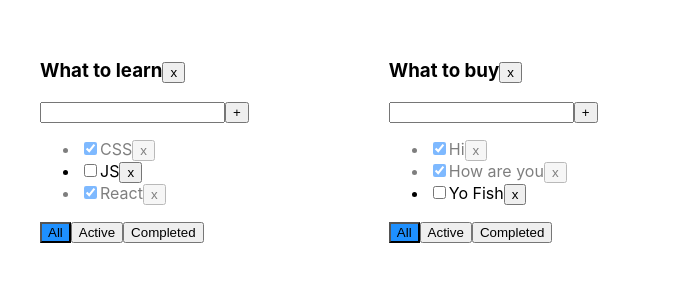
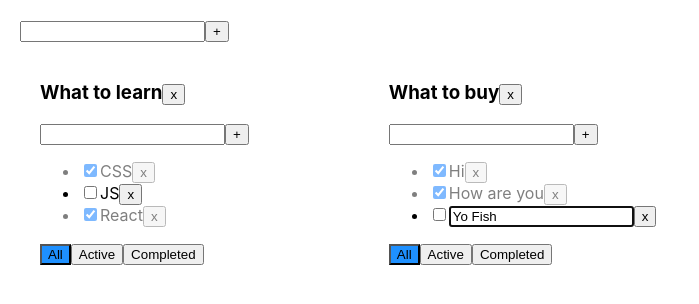
Before and after one commit to antonnur/it-incubator-todolist-ts-01, a React (Create React App) app: page / in a window 1280 px wide. Shown: the top 304 px of the page, without its empty margins (0-699 px from the left). Built offline with nearby package versions, Linux system fonts and the light colour scheme.

Commit message:
PC Home TodoList 06 (End) 2021-09-21

```diff
--- /dev/null
+++ b/src/AddItemForm.tsx
@@ -0,0 +1,46 @@
+import React, {ChangeEvent, KeyboardEvent, useState} from "react";
+
+type AddItemFormPropsType = {
+  addItem: (title: string) => void
+}
+
+function AddItemForm(props: AddItemFormPropsType) {
+  const [title, setTitle] = useState<string>('')
+  const [error, setError] = useState<boolean>(false)
+  const onTitleChangeHandler = (e: ChangeEvent<HTMLInputElement>) => {
+    if (error) {
+      setError(false)
+    }
+    setTitle(e.currentTarget.value)
+  }
+  const onKeyPressAddItem = (e: KeyboardEvent<HTMLInputElement>) => {
+    if (e.key === 'Enter' || e.ctrlKey)
+      addItem()
+  }
+
+  //функция очищаем input
+  const addItem = () => {
+    if (title.trim() !== '' && title !== 'censors-text') {
+      props.addItem(title.trim())
+      setTitle('')
+    } else {
+      setError(true)
+    }
+  }
+
+  return (
+    <div>
+      <input
+        value={title}
+        onChange={onTitleChangeHandler}
+        //добавление task по Enter
+        onKeyPress={onKeyPressAddItem}
+        className={error ? 'error' : ''}
+      />
+      <button onClick={addItem}>+</button>
+      {error && <div className={'error-message'}>{error}</div>}
+    </div>
+  )
+}
+
+export default AddItemForm
--- a/src/App.tsx
+++ b/src/App.tsx
@@ -2,8 +2,7 @@
 import './App.css'
 import {TodoList} from "./TodoList"
 import {v1} from 'uuid'
-// import {Simulate} from "react-dom/test-utils"
-// import keyDown = Simulate.keyDown
+import AddItemForm from "./AddItemForm";
 
 export type FilterValueType = 'all' | 'active' | 'completed'
 
@@ -61,8 +60,17 @@
     setTasks({...tasks})
   }
 
-  const changeFilter = (filter: FilterValueType, todoListId: string) => {
+  const changeTaskTitle = (taskId: string, title: string, todoListId: string) => {
+    tasks[todoListId] = tasks[todoListId].map(t => t.id === taskId ? {...t, title} : t)
+    setTasks({...tasks})
+  }
+
+  const changeTodoListFilter = (filter: FilterValueType, todoListId: string) => {
     setTodoLists(todoLists.map(tl => tl.id === todoListId ? {...tl, filter: filter} : tl))
+  }
+
+  const changeTodoListTitle = (title: string, todoListId: string) => {
+    setTodoLists(todoLists.map(tl => tl.id === todoListId ? {...tl, title} : tl))
   }
 
   const removeTodoList = (todoListId: string) => {
@@ -70,6 +78,17 @@
     delete tasks[todoListId]
   }
 
+  const addTodoList = (title: string) => {
+    const todoListId = v1()
+    setTodoLists([...todoLists, {
+      id: todoListId,
+      title,
+      filter: "all"
+    }])
+    setTasks({...tasks, [todoListId]: []})
+  }
+
+  //UI
   const todoListComponents = todoLists.map(tl => {
     //вариант учебный
     let tasksForRender = tasks[tl.id]
@@ -100,9 +119,11 @@
         tasks={tasksForRender}
         addTask={addTask}
         removeTask={removeTask}
-        changeFilter={changeFilter}
         removeTodoList={removeTodoList}
         changeTaskStatus={changeTaskStatus}
+        changeTodoListFilter={changeTodoListFilter}
+        changeTaskTitle={changeTaskTitle}
+        changeTodoListTitle={changeTodoListTitle}
       />
     )
   })
@@ -110,6 +131,7 @@
   // GUI (CRUD):
   return (
     <div className={'App'}>
+      <AddItemForm addItem={addTodoList}/>
       {todoListComponents}
     </div>
   )
--- /dev/null
+++ b/src/EditableSpan.tsx
@@ -0,0 +1,34 @@
+import React, {ChangeEvent, KeyboardEvent, useState} from "react";
+
+type EditableSpanPropsType = {
+  title: string
+  changeTitle: (title: string) => void
+}
+
+function EditableSpan(props: EditableSpanPropsType) {
+  const [editMode, setEditMode] = useState<boolean>(true)
+  const [title, setTitle] = useState<string>(props.title)
+  const changeTitle = (e: ChangeEvent<HTMLInputElement>) => {
+    setTitle(e.currentTarget.value)
+  }
+  const offEditMode = () => {
+    props.changeTitle(title)
+    setEditMode(false)
+  }
+  const onEditMode = () => setEditMode(true)
+
+  return (
+    editMode
+      ? <input
+        value={title}
+        autoFocus={true}
+        onChange={changeTitle}
+        onBlur={offEditMode}
+      />
+      : <span
+        onDoubleClick={onEditMode}
+      >{props.title}</span>
+  )
+}
+
+export default EditableSpan
--- a/src/TodoList.tsx
+++ b/src/TodoList.tsx
@@ -1,38 +1,31 @@
-import React, {ChangeEvent, KeyboardEvent, useState} from "react";
+import React, {ChangeEvent,} from "react";
 import {FilterValueType, TaskType} from "./App";
+import AddItemForm from "./AddItemForm";
+import EditableSpan from "./EditableSpan";
 
 type TodoListPropsType = {
   id: string
   title: string
+  tasks: Array<TaskType>
   filter: FilterValueType
-  tasks: Array<TaskType>
   removeTask: (taskId: string, todoListId: string) => void
-  changeFilter: (nextFilter: FilterValueType, todoListId: string) => void
-  changeTaskStatus: (taskId: string, isDone: boolean, todoListId: string) => void
   addTask: (title: string, todoListId: string) => void
   removeTodoList: (todoListId: string) => void
+  changeTaskStatus: (taskId: string, isDone: boolean, todoListId: string) => void
+  changeTodoListFilter: (nextFilter: FilterValueType, todoListId: string) => void
+  changeTaskTitle: (taskId: string, title: string, todoListId: string) => void
+  changeTodoListTitle: (title: string, todoListId: string) => void
 }
 
 export const TodoList = (props: TodoListPropsType) => {
-  const [title, setTitle] = useState<string>('')
-  const [error, setError] = useState<string | null>(null)
-
-  //функция очищаем input
-  const addTask = () => {
-    if (title.trim() !== '' && title !== 'censors-text') {
-      props.addTask(title.trim(), props.id)
-      setTitle('')
-    } else {
-      setError('Title is required')
-    }
-  }
-
   const getTasksJsxElements = (t: TaskType) => {
     //*выносим переменную из button
     const removeTask = () => props.removeTask(t.id, props.id)
     const changeTaskStatus = (e: ChangeEvent<HTMLInputElement>) => {
       props.changeTaskStatus(t.id, e.currentTarget.checked, props.id)
     }
+    const changeTitle = (title: string) =>
+      props.changeTaskTitle(t.id, title, props.id)
     return (
       <li key={t.id}
           className={t.isDone ? 'is-done' : ''}
@@ -42,43 +35,30 @@
           checked={t.isDone}
           onChange={changeTaskStatus}
         />
-        <span>{t.title}</span>
+        <EditableSpan title={t.title} changeTitle={changeTitle}/>
         <button onClick={removeTask}>x</button>
-        {/*<button onClick={() => props.removeTask(t.id)}>x</button>*/}
       </li>
     )
   }
   const tasksJsxElements = props.tasks.map(getTasksJsxElements)
 
   //выносим button функции в отдельные переменные
-  const setAllFilterValue = () => props.changeFilter('all', props.id)
-  const setActiveFilterValue = () => props.changeFilter('active', props.id)
-  const setCompletedFilterValue = () => props.changeFilter('completed', props.id)
-  const onTitleChangeHandler = (e: ChangeEvent<HTMLInputElement>) => setTitle(e.currentTarget.value)
-  const onKeyPressAddTask = (e: KeyboardEvent<HTMLInputElement>) => {
-    setError(null)
-    if (e.key === 'Enter' || e.ctrlKey) addTask()
-  }
+  const changeTodoListTitle = (title: string) => props.changeTodoListTitle(title, props.id)
+  const addTask = (title: string) => props.addTask(title, props.id)
+  const setAllFilterValue = () => props.changeTodoListFilter('all', props.id)
+  const setActiveFilterValue = () => props.changeTodoListFilter('active', props.id)
+  const setCompletedFilterValue = () => props.changeTodoListFilter('completed', props.id)
   const removeTodoList = () => props.removeTodoList(props.id)
 
   // JSX
   return (
     <div className="App">
       <div>
-        <h3>{props.title}
+        <h3>
+          <EditableSpan title={props.title} changeTitle={changeTodoListTitle}/>
           <button onClick={removeTodoList}>x</button>
         </h3>
-        <div>
-          <input
-            value={title}
-            onChange={onTitleChangeHandler}
-            //добавление task по Enter
-            onKeyPress={onKeyPressAddTask}
-            className={error ? 'error' : ''}
-          />
-          <button onClick={addTask}>+</button>
-          {error && <div className={'error-message'}>{error}</div>}
-        </div>
+        <AddItemForm addItem={addTask}/>
         <ul>
           {tasksJsxElements}
         </ul>
```
